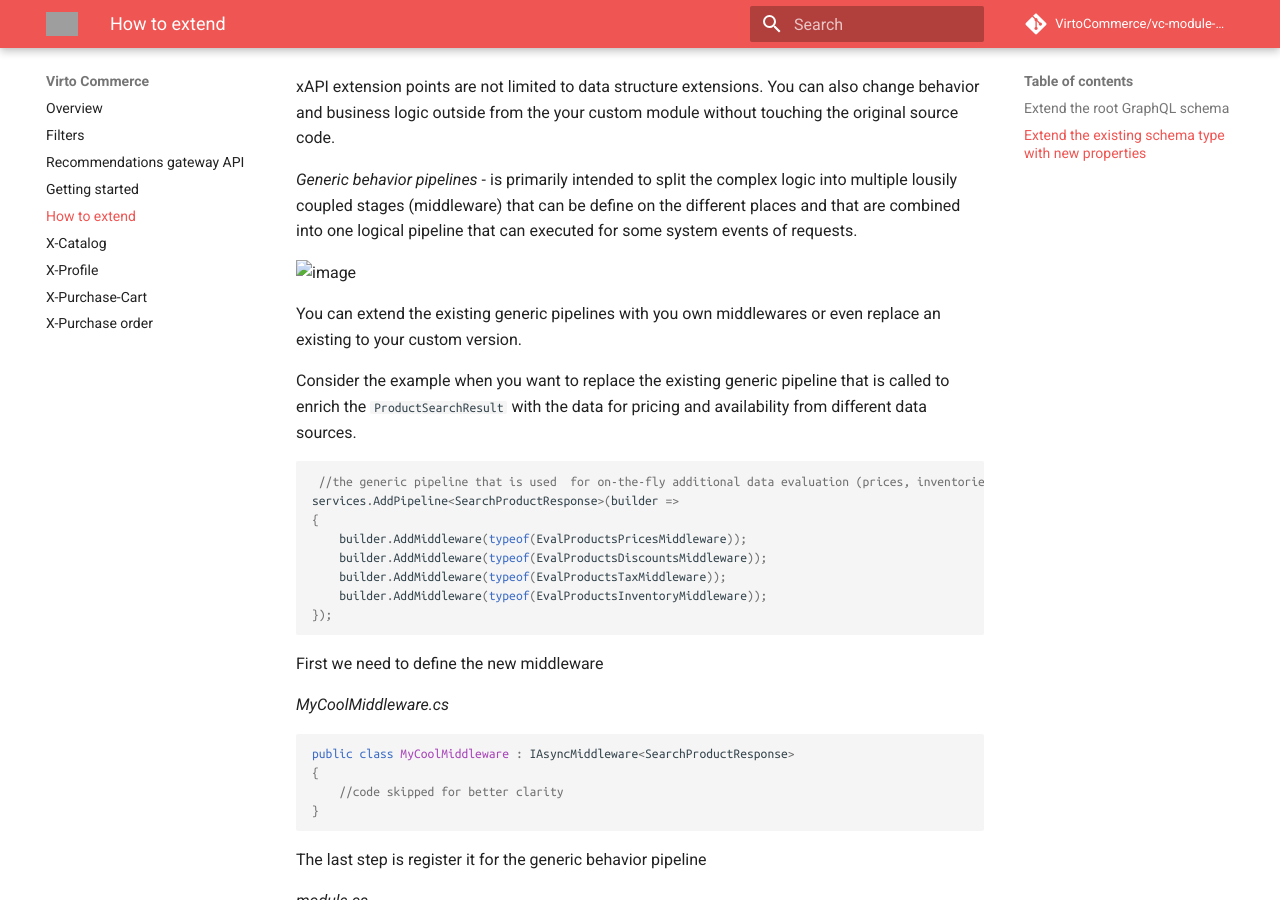
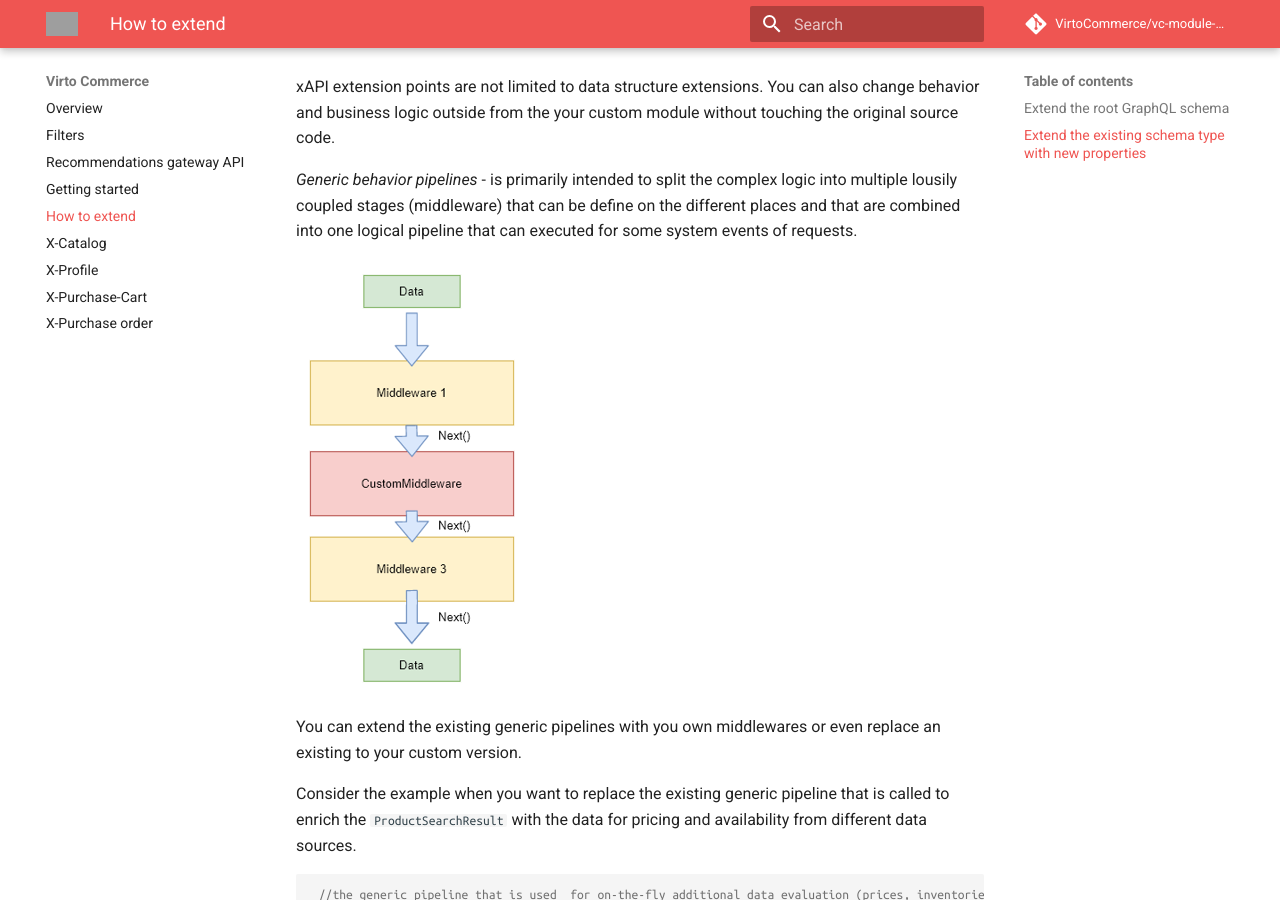
Before and after one commit to VirtoCommerce/vc-module-experience-api, an MkDocs documentation site: the page built from docs/x-api-extensions.md, in a window 1280 px wide and 900 px high, scrolled down 2209 px. Built offline with MkDocs 1.6.1 and Material for MkDocs 9.7.7, drawn with Linux system fonts in a browser that asks for light colours; comment, search, counter and statistics services are not loaded; grey boxes are pictures that could not be loaded.

Commit message:
PT-2637 Update docs image links

```diff
--- a/docs/x-api-extensions.md
+++ b/docs/x-api-extensions.md
@@ -83,7 +83,7 @@ xAPI extension points are not limited to data structure extensions. You can also
 
 *Generic behavior pipelines* - is primarily intended to split the complex logic into multiple lousily coupled stages (middleware) that can be define on the different places and  that are combined into one logical pipeline that can executed for some system events of requests.
 
-![image](../docs/media/x-api-extensions-1.png)
+![image](media/x-api-extensions-1.png)
 
 You can extend the existing generic pipelines with you own middlewares or even replace an existing to your custom version.
 
```
